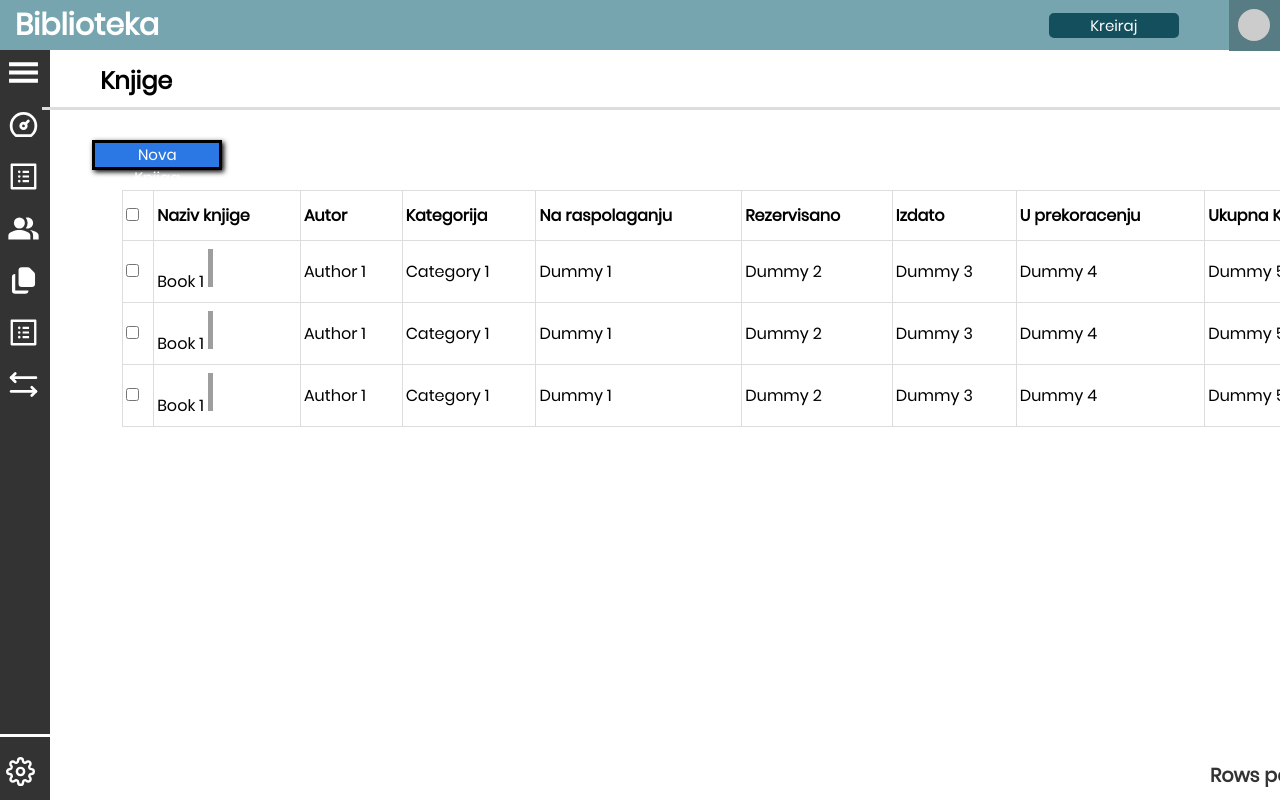
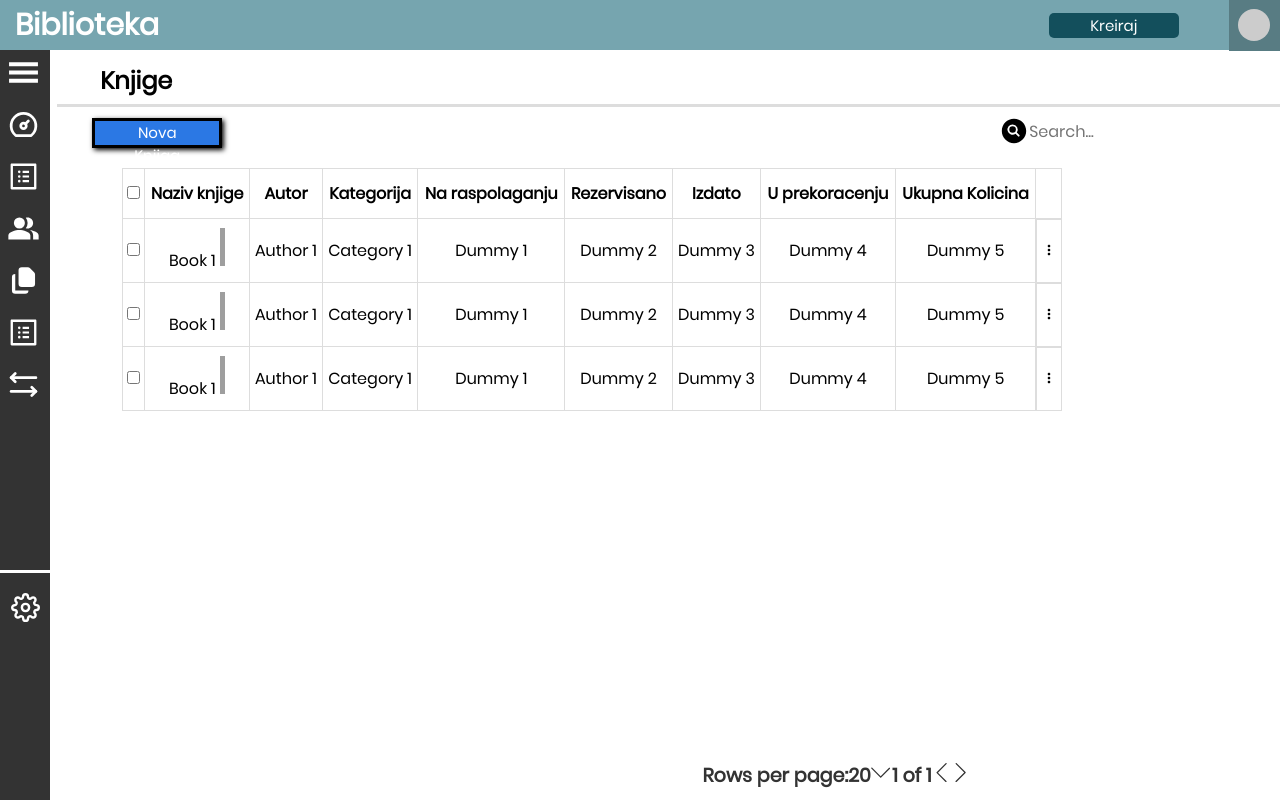
Before and after one commit to Masulaa/online-biblioteka, a React (Create React App) app: page /EvidentionOfBooks in a window 1280 px wide. Built offline with nearby package versions, Linux system fonts and the light colour scheme; grey boxes are pictures that could not be loaded.

Commit message:
responsive-design

```diff
--- a/src/components/books-evidention/EvidentionOfBooks.css
+++ b/src/components/books-evidention/EvidentionOfBooks.css
@@ -1,13 +1,15 @@
-@font-face{
-    font-family:Poppins-Regular;
-    src:url('./../../fonts/poppins/Poppins-Regular.ttf')
+@font-face {
+  font-family: Poppins-Regular;
+  src: url('./../../fonts/poppins/Poppins-Regular.ttf');
 }
-  @font-face{
-    font-family:Poppins-Bold;
-    src:url('./../../fonts/poppins/Poppins-Bold.ttf')
+
+@font-face {
+  font-family: Poppins-Bold;
+  src: url('./../../fonts/poppins/Poppins-Bold.ttf');
 }
-  *{
-  font-family:Poppins-Regular;
+
+* {
+  font-family: Poppins-Regular;
 }
 
 body {
@@ -15,7 +17,6 @@
   padding: 0;
   font-family: Arial, sans-serif;
 }
-
 
 .header {
   background-color: #76A5AF;
@@ -109,16 +110,16 @@
 .line {
   height: 1px;
   background-color: white;
-    margin-bottom: 10px;
-    margin-top: 260px;
-    margin-bottom: 15px;
+  position: absolute;
+  top: 750px;
 }
 
 .settings {
   color: white;
-    position: fixed;
+  position: absolute;
+  top: 760px;
   font-size: 35px;
-    padding-left: 6px;
+  margin-left: 5px;
 }
 
 .abc {
@@ -127,14 +128,13 @@
 }
 
 .regul {
+  position: absolute;
   height: 3px;
-    width: 1500%;
+  width: 15000%;
   background-color: #DDDDDD;
-    margin-bottom: 10px;
-    margin-top: 27px;
-    margin-bottom: 15px;
-    margin: 1% 0px;
-    padding-left: 0;
+  margin-top: 6px;
+  margin-left: -35px;
+
 }
 
 .bca {
@@ -159,7 +159,7 @@
 }
 
 .ikonica-search {
-    margin-bottom:-9px;
+  margin-bottom: -9px;
   font-size: 30px;
 }
 
@@ -181,17 +181,22 @@
   text-align: center;
   min-width: 320px;
 }
+
 table {
   width: 70%;
-  margin-left:80px ;
+  margin-left: 80px;
   border-collapse: collapse;
 }
+
 .dots {
-    padding-bottom: 6px;
-    padding-top: 4px;
+  padding-bottom: 3px;
+  padding-top: 2px;
+  height: auto;
+  text-align: center;
+}
 
-  }
-  th, td {
+th,
+td {
   padding: 8px;
   padding-left: 3px;
   height: 50px;
@@ -200,7 +205,8 @@
   border-bottom: 0px solid #ddd;
   border: solid 1px #ddd;
 }
-  .th1{
+
+.th1 {
   padding-left: 0px;
   margin-left: 0px;
   padding-right: 0px;
@@ -232,14 +238,19 @@
   cursor: pointer;
 }
 
-  tr{
+tr {
   margin-left: 1px;
   padding-left: 1px;
   margin-right: 1px;
   padding-right: 1px;
 }
 
-  .f1{
+.no-margin {
+  margin: 0;
+  padding: 0;
+}
+
+.f1 {
   position: fixed;
   left: -80px;
   bottom: 0;
@@ -251,7 +262,7 @@
   margin-left: 80rem;
 }
 
-  .f2{
+.f2 {
   position: fixed;
   left: 0;
   bottom: 0;
@@ -261,6 +272,77 @@
   padding: 10px;
   font-weight: bold;
   padding-left: 160px;
-
   margin-left: 80rem;
 }
+
+
+@media screen and (max-width:2500px){
+  .regul{
+    margin-left: -25px;
+  }
+}
+@media screen and (max-width:2200px){
+  .regul{
+    margin-left: -20px;
+  }
+}
+@media screen and (max-width:2000px){
+  .regul{
+    margin-left: -10px;
+  }
+}
+@media screen and (max-width:1700px){
+  .regul{
+    margin-left: 10px;
+  }
+  .jedan{
+    margin-left: -100px;
+  }
+  .f1{
+    margin-left: -300px;
+    text-align: right;
+  }
+  .f2{
+    margin-left: -300px;
+
+    text-align: right;
+
+  }
+}
+@media screen and (max-width:1440px){
+  .regul{
+    margin-left: 15px;
+  }
+  .jedan{
+    margin-left: -280px;
+  }
+}
+@media screen and (max-width:1100px){
+  .regul{
+    margin-left: 20px;
+  }
+  .jedan{
+    margin-left: -450px;
+  }
+}
+@media screen and (max-width:850px){
+  .regul{
+    margin-left: 30px;
+  }
+  .jedan{
+    margin-left: -550px;
+  }
+  .bca{
+    margin-left: -600px;
+  }
+  .f1{
+    margin-left: -250px;
+    text-align: right;
+  }
+  .f2{
+    margin-left: -250px;
+
+    text-align: right;
+
+  }
+}
--- a/src/components/books-evidention/EvidentionOfBooks.js
+++ b/src/components/books-evidention/EvidentionOfBooks.js
@@ -46,9 +46,10 @@ function EvidencijaKnjige() {
                 <li><AiOutlineProfile className="icon"/></li>
                 <li><TbArrowsLeftRight className="icon"/></li>
               </ul>
-              <span className='prav'></span>
-              <div className='line'></div>
+              <div className='line'>
+
               <FiSettings className="settings"/>
+              </div>
             </nav>
           </aside>
           <main>
--- /dev/null
+++ b/src/components/books-evidention/table.css
@@ -0,0 +1,46 @@
+th,tr,td{
+    text-align: center;
+}
+@media screen and (max-width: 1650px) {
+ .line{
+        top: 230px;
+    }
+    .settings{
+    position: absolute;
+    top: 240px;
+  }
+}
+
+@media screen and (max-width: 1440px) {
+  table{
+    height: 50%;
+    width: 50%;
+  }
+  .line{
+    top: 250px ;
+  }
+  .settings{
+    position: absolute;
+    top: 250px;
+  }
+  }
+  @media screen and (max-width: 1024px) {
+    table{
+      height: 50%;
+      width: 40%;
+    }
+    tr,th,td{
+        font-size: 10px;
+    }
+    }
+
+    .tri-tacke{
+        height: 64px;
+        justify-content: center;
+    }
+    @media screen and (max-width: 768px) {
+        table{
+          height: 50%;
+          width: 32%;
+        }
+    }
--- a/src/components/books-evidention/table.js
+++ b/src/components/books-evidention/table.js
@@ -1,4 +1,5 @@
 import React from "react";
+import './table.css';
 import { BiDotsVerticalRounded } from "react-icons/bi";
 const Table = () => {
   const data = [
@@ -70,7 +71,7 @@ const Table = () => {
             <td>{item.dummy3}</td>
             <td>{item.dummy4}</td>
             <td>{item.dummy5}</td>
-            <td>
+            <td className="tri-tacke">
             <BiDotsVerticalRounded className="dots"/>
             </td>
           </tr>
```
Lines whose indentation alone changed are shown as unchanged.
